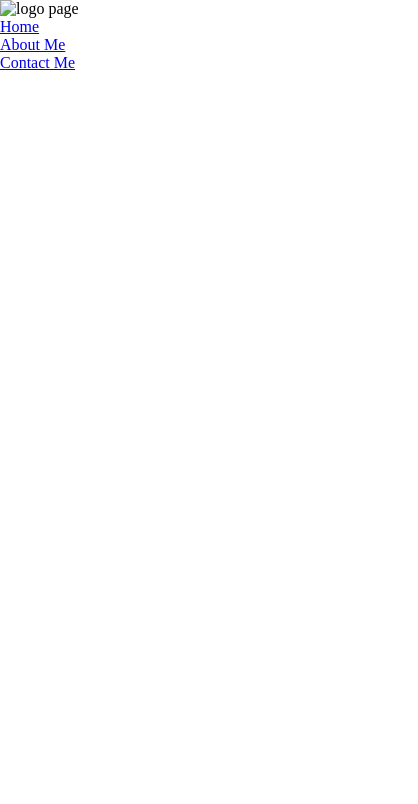
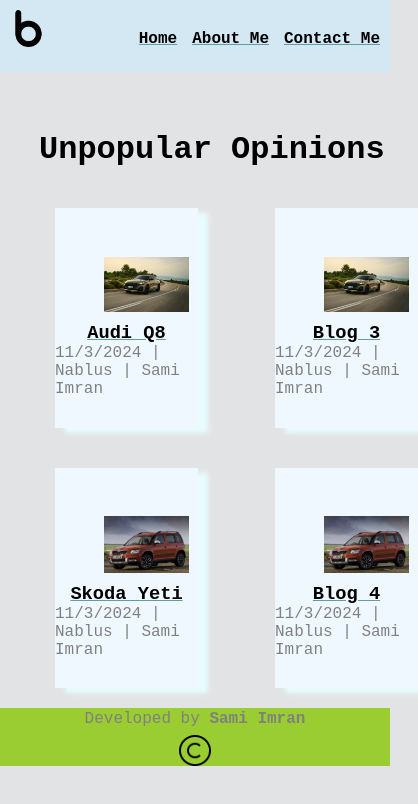
Before and after one commit to SamiOmran/Udacity-First-Project, a plain HTML site: page index.html in a window 390 px wide. Shown: the whole page, 418 px wide, since content can reach past the window. Drawn offline with Linux system fonts and the light colour scheme.

Commit message:
version 1

```diff
--- a/index.html
+++ b/index.html
@@ -1,22 +1,74 @@
 <!DOCTYPE html>
-<html lang="en">
+<html lang='en'>
+
     <head>
-    <meta charset="UTF-8">
-    <meta name="viewport" content="width=device-width, initial-scale=1.0">
-    <link rel="stylesheet" href="static/home.css">
+        <meta charset='UTF-8'>
+        <meta name='viewport' content='width=device-width, initial-scale=1.0'>
+        <link rel='stylesheet' href='static/index.css'>
         <title>Blog Project</title>
     </head>
+
     <body>
-    <nav>
-        <img alt="logo page" id="logo">
+        <div class='container'>
+            <div class='navbar'>
+                <img src='static/imgs/bebo-logo.png' alt='' class='logo'>
                 <ul>
-            <a href="#"><li>Home</li></a>
-            <a href="#"><li>About Me</li></a>
-            <a href="#"><li>Contact Me</li></a>
+                    <a href='#'>
+                        <li>Home</li>
+                    </a>
+                    <a href='#'>
+                        <li>About Me</li>
+                    </a>
+                    <a href='#'>
+                        <li>Contact Me</li>
+                    </a>
                 </ul>
-    </nav>
-    <div class="container">
+            </div>
 
+            <h1 class='content-title'>Unpopular Opinions</h1>
+            <div class='content'>
+                <div class='blog-content'>
+                    <div class='blog'>
+                        <img src='static/imgs/audi.jpg' alt='audi car' class='blog-img'>
+                        <a href='blog.html'>
+                            <h3>Audi Q8</h3>
+                        </a>
+                        <span>11/3/2024 | Nablus | Sami Imran</span>
                     </div>
+                    <div class='blog'>
+                        <img src='static/imgs/skoda.jpg' alt='skoda car' class='blog-img'>
+                        <a href='blog.html'>
+                            <h3>Skoda Yeti</h3>
+                        </a>
+                        <span>11/3/2024 | Nablus | Sami Imran</span>
+                    </div>
+                </div>
+                <div class='blog-content'>
+                    <div class='blog'>
+                        <img src='static/imgs/audi.jpg' alt='audi car' class='blog-img'>
+                        <a href=''>
+                            <h3>Blog 3</h3>
+                        </a>
+                        <span>11/3/2024 | Nablus | Sami Imran</span>
+                    </div>
+                    <div class='blog'>
+                        <img src='static/imgs/skoda.jpg' alt='skoda car' class='blog-img'>
+                        <a href='#'>
+                            <h3>Blog 4</h3>
+                        </a>
+                        <span>11/3/2024 | Nablus | Sami Imran</span>
+                    </div>
+                </div>
+            </div>
+
+            <footer>
+                <div class='footer-txt'>
+                    <span class='copyright'> Developed by <strong>Sami Imran</strong></span><br>
+                </div>
+                <img src='static/imgs/copyright.png' alt='copyrights' id='copyright-image'>
+            </footer>
+        </div>
+
     </body>
+
 </html>
--- a/static/home.css
+++ b/static/home.css
@@ -1,4 +1,52 @@
-* {
-    padding: 0;
-    margin: 0;
+.blog {
+	display: flex;
+	flex-direction: column;
+	align-items: center;
+	background-color: aliceblue;
+	box-shadow: 10px 5px 5px #e8fdff;
+	font-size: 16px;
+	margin: 5%;
+	width: 100%;
 }
+
+@media(min-width: 577) {
+	.blog-content {
+		display: flex;
+		flex-direction: row;
+		justify-content: space-around;
+	}
+}
+
+[class='blog-img'] {
+	object-fit: cover;
+	width: 60%;
+	margin: 20px 30px 10px 70px;
+}
+
+div > span {
+	/* text-align: center; */
+    color: gray;
+}
+
+@media (max-width: 576px) {
+	.content {
+		display: flex;
+		flex-direction: column;
+	}
+
+	.blog {
+		display: flex;
+		flex-direction: column;
+		justify-content: center;
+		align-items: center;
+		width: 65%;
+		height: 220px;
+		margin: 40px 40px 20px 80px;
+	}
+
+	[class='blog-img'] {
+		object-fit: cover;
+		width: 60%;
+        margin-bottom: 10px;
+	}
+}
--- a/static/index.css
+++ b/static/index.css
@@ -0,0 +1,122 @@
+@import 'home.css';
+@import 'blog.css';
+
+* {
+	padding: 0;
+	margin: 0;
+}
+
+body {
+	background-color: #e2e3e4;
+	height: fit-content;
+	font-family: 'Courier New', Courier, monospace;
+}
+
+@media (min-width: 576px) {
+	.container {
+		display: grid;
+		grid-template-columns: 200px 4fr;
+		grid-auto-rows: minmax(300px, 1fr);
+		grid-template-areas:
+			'sd main'
+			'sd main'
+			'ft ft';
+	}
+}
+
+.logo {
+	height: 10%;
+	margin-bottom: 15px;
+}
+
+a {
+	text-decoration-color: cadetblue;
+	color: black;
+	font-weight: bold;
+}
+
+.navbar {
+	width: fit-content;
+	height: 100vh;
+	display: flex;
+	flex-direction: column;
+	background-color: #d4e8f4;
+	padding: 10px;
+	font-size: large;
+	grid-area: sd;
+}
+
+div > ul {
+	margin-top: 20px;
+	display: flex;
+	flex-direction: column;
+	gap: 15px;
+}
+
+li {
+	margin-top: 10px;
+}
+
+.content {
+	grid-area: main;
+	display: flex;
+	flex-direction: row;
+	justify-content: center;
+	align-items: center;
+}
+
+.content-title {
+	grid-area: main;
+	margin-top: 15%;
+	margin-left: 10%;
+}
+
+@media (max-width: 576px) {
+	.continer {
+		display: flex;
+		flex-direction: column;
+		justify-content: center;
+		align-items: center;
+	}
+
+	.navbar {
+		width: fit-content;
+		height: 100%;
+		flex-direction: row;
+		justify-content: space-between;
+		font-size: 1em;
+	}
+
+	div > ul {
+		list-style: none;
+		display: flex;
+		flex-direction: row;
+		justify-content: center;
+		gap: 15px;
+		margin-top: 10px;
+	}
+
+	.logo {
+		width: 10%;
+		height: 10%;
+	}
+}
+
+footer {
+	grid-area: ft;
+	background-color: yellowgreen;
+	width: 100%;
+	height: 100%;
+	display: flex;
+	flex-direction: column;
+	align-items: center;
+}
+
+.footer-txt {
+	margin-top: 2px;
+	margin-bottom: 7px;
+}
+
+#copyright-image {
+	width: 8%;
+}
```
Also changed, not shown: blog.html (added, +28 -0 lines), static/blog.css (added), static/imgs/audi.jpg (added), static/imgs/bebo-logo.png (added), static/imgs/copyright.png (added), static/imgs/skoda.jpg (added). Lines whose indentation alone changed are shown as unchanged.
